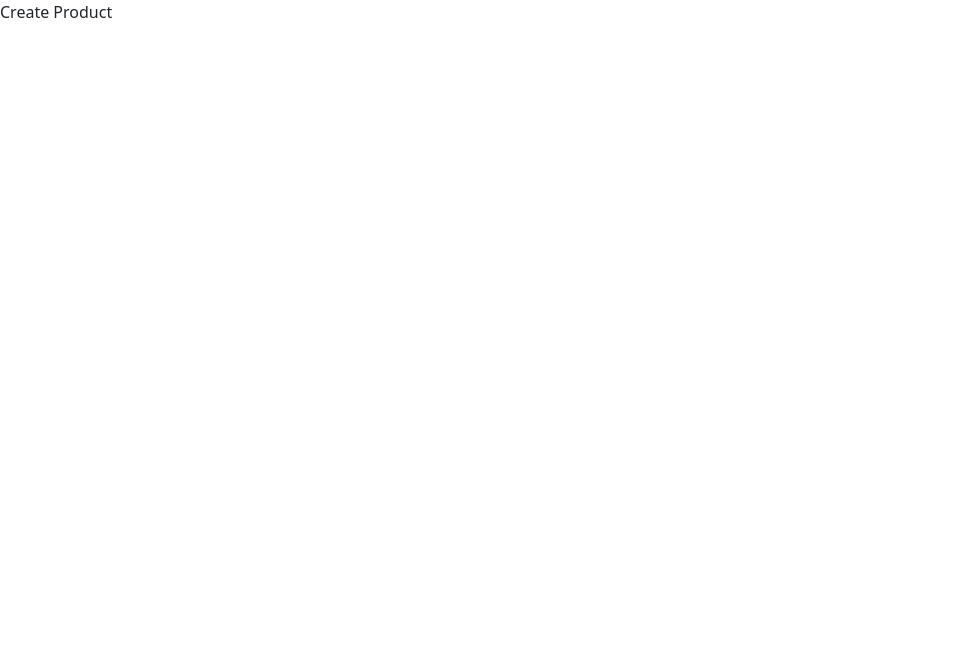
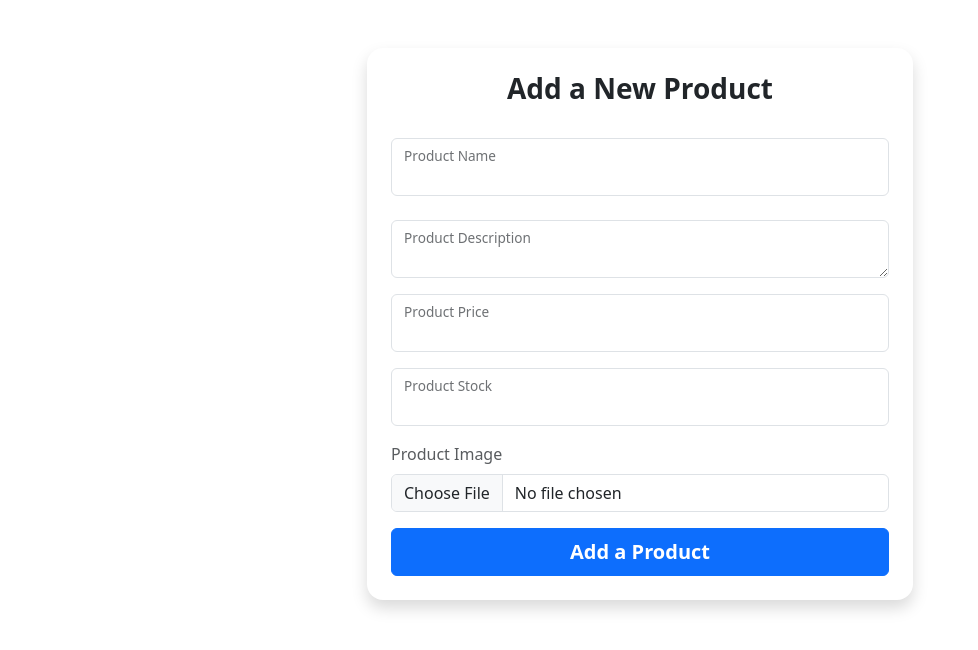
Before and after one commit to lokeshbalajikiaq/ecommerce-jsx, a React (Vite) app: page /addProduct in a window 1280 px wide. Shown: the top 650 px of the page, without its empty margins (0-978 px from the left). Built offline with nearby package versions, Linux system fonts and the light colour scheme.

Commit message:
Add Create Product Page

```diff
--- a/src/products/CreateProduct.jsx
+++ b/src/products/CreateProduct.jsx
@@ -1,10 +1,148 @@
-
+import { useForm } from "react-hook-form";
+import { useNavigate } from "react-router-dom";
+import { ToastContainer, toast } from "react-toastify";
+import axios from "axios";
 
 function CreateProduct() {
 
+    const {register, handleSubmit, reset, formState : {errors}} = useForm({
+        defaultValues : {
+            name : "",
+            description : "",
+            price : "",
+            stock : "",
+            image : null,
+        }
+    })
+
+    const navigate = useNavigate();
+
+    async function onSubmit(data) {
+
+        const dataToSend = new FormData();
+
+        dataToSend.append("name", data.name);
+        dataToSend.append("description", data.description);
+        dataToSend.append("price", data.price);
+        dataToSend.append("stock", data.stock);
+        dataToSend.append("status", "ACTIVE");
+        if(data.image && data.image.length > 0) {
+            dataToSend.append("image", data.image[0]);
+        }
+
+        try {
+
+            const response = await axios.post("http://localhost:8051/products/image", dataToSend, {
+                    headers: {
+                        'Content-Type': 'multipart/form-data'
+                    }
+                });
+            console.log(response.data);
+            toast.success("Product Added Successfully")
+            reset();
+            setTimeout(() => {
+                navigate("/products")
+            },4500)
+
+        }catch(e) {
+            toast.error("Failed to add Product")
+            console.log("Error adding Product: ",e)
+        }
+    }
     return(
-        <div>
-            Create Product
+        <div className="container py-5">
+            <div className="row justify-content-center">
+                <div className="col-md-7 col-lg-6">
+
+                    <div className="card shadow border-0 rounded-4 p-4 p-md-4">
+
+                        <div className="text-center mb-4">
+                            <h3 className="fw-bold text-dark"> Add a New Product </h3>
+                        </div>
+
+                        <form onSubmit={handleSubmit(onSubmit)}>
+                            <div className=" form-floating mb-4">
+                                <input type="text" id="name" name="name"
+                                    {...register("name", { required : "Product Name must contain more than 1 character.",
+                                        minLength : {
+                                            value : 2,
+                                            message : "Product Name must contain more than 1 character",
+                                        }
+                                    })}
+                                    className={`form-control ${errors.name? "is-invalid" : ""}`}
+                                />
+                                <label> Product Name </label>
+                                <div className="invalid-feedback"> {errors.name && errors.name.message} </div>
+                            </div>
+
+                            <div className="form-floating mb-3">
+                                <textarea id="description" name="description"
+                                    {...register("description", { required : "Product Description must contain more than i character",
+                                        // minLength : {
+                                        //     value : 2,
+                                        //     message : "Product Description must contain more than 1 character.",
+                                        // }
+                                        validate : (value) => (value && value.trim().length >= 2) || "Product Description must contain more than 1 character"
+                                    }
+                                    )}
+                                    className={`form-control ${errors.description? "is-invalid" : ""}`}
+                                />
+                                <label> Product Description </label>
+                                <div className="invalid-feedback"> {errors.description && errors.description.message} </div>
+                            </div>
+
+                            <div className="form-floating mb-3">
+                                <input type="number" name="price" id="price"
+                                {...register("price", {
+                                    required : "Product Price must be a valid non-negative number.",
+                                    min : {
+                                        value : 0,
+                                        message : "Product Price must be a valid non-negative number"
+                                    },
+                                })}
+                                className= {`form-control ${errors.price? "is-invalid" : ""}`}
+                                />
+                                <label> Product Price </label>
+                                <div className="invalid-feedback"> {errors.price && errors.price.message} </div>
+                            </div>
+
+                            <div className="form-floating mb-3">
+                                <input type="number" name="stock" id="stock"
+                                {...register("stock", {
+                                    required : "Product Stock must be a valid non-negative number.",
+                                    min : {
+                                        value : 0,
+                                        message : "Product Stock must be a valid non-negative number"
+                                    },
+                                })}
+                                className= {`form-control ${errors.stock? "is-invalid" : ""}`}
+                                />
+                                <label> Product Stock </label>
+                                <div className="invalid-feedback"> {errors.stock && errors.stock.message} </div>
+                            </div>
+
+                            {/* accept = image/* */}
+                            <div className="mb-3">
+                                <label htmlFor="image" className="form-label text-muted"> Product Image </label>
+                                <input type="file" name="image" id="image" accept="image/*"
+                                className = {`form-control ${errors.image? "is-invalid" : ""}`}
+                                {...register("image", {
+                                    required : "Please select a Product Image."
+                                })}
+                                />
+                                <div className="invalid-feedback"> {errors.image && errors.image.message} </div>
+                            </div>
+
+                            <div className="">
+                                <button type="submit" className="btn btn-primary btn-lg rounded fw-semibold w-100">
+                                    Add a Product
+                                </button>
+                            </div>
+                        </form>
+                    </div>
+                </div>
+            </div>
+            <ToastContainer position="top-center" autoClose = {3000} />
         </div>
     )
 
```
